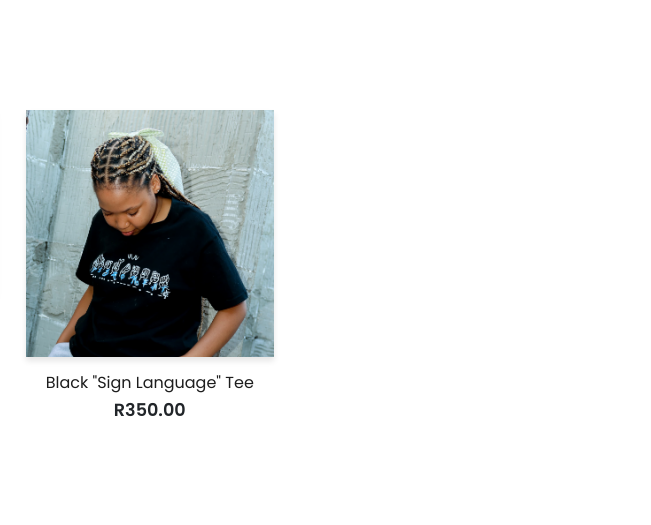
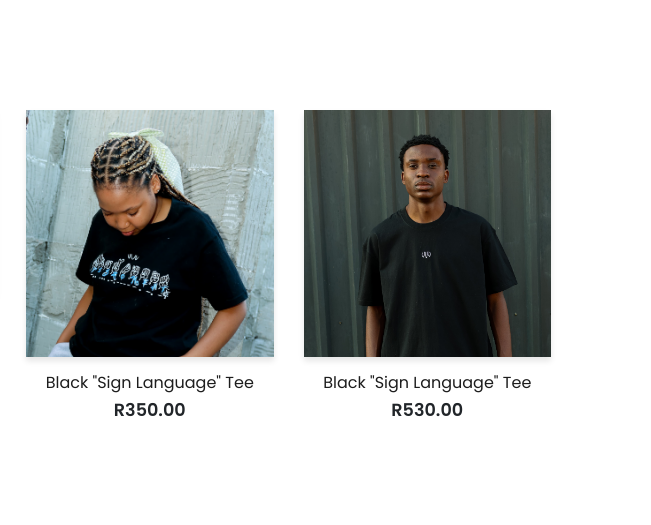
Before and after one commit to Puseletso12/visroment-web, a plain HTML site: page shop.html in a window 1280 px wide. Shown: the part 667-1192 px from the top of the page, 629-1280 px from the left. Drawn offline with nearby package versions, Linux system fonts and the light colour scheme.

Commit message:
Add Black Sign Language Tee to stop catalogue

```diff
--- a/shop.html
+++ b/shop.html
@@ -176,6 +176,12 @@
             <h4 class="p-price">R350.00</h4>
             <button class="buy-btn">Buy Now</button>
           </div>
+          <div class="product text-center col-lg-3 col-md-4 col-12">
+            <img class="img-fluid mb-3" loading="lazy" src="./image/product/5D4A0463.jpg" alt="">
+            <h5 class="p-name">Black "Sign Language" Tee</h5>
+            <h4 class="p-price">R530.00</h4>
+            <button class="buy-btn">Buy Now</button>
+          </div>
         </div>
         </div>
     </section>
```
